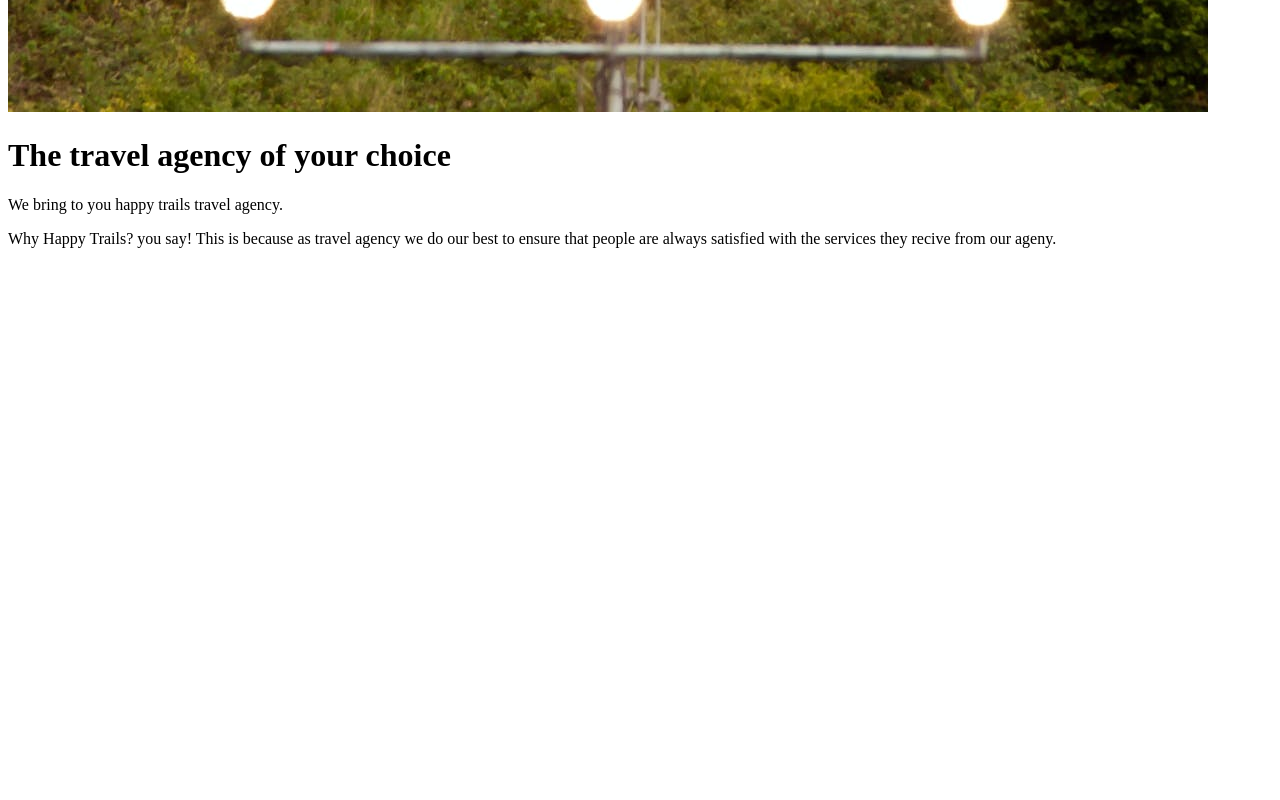
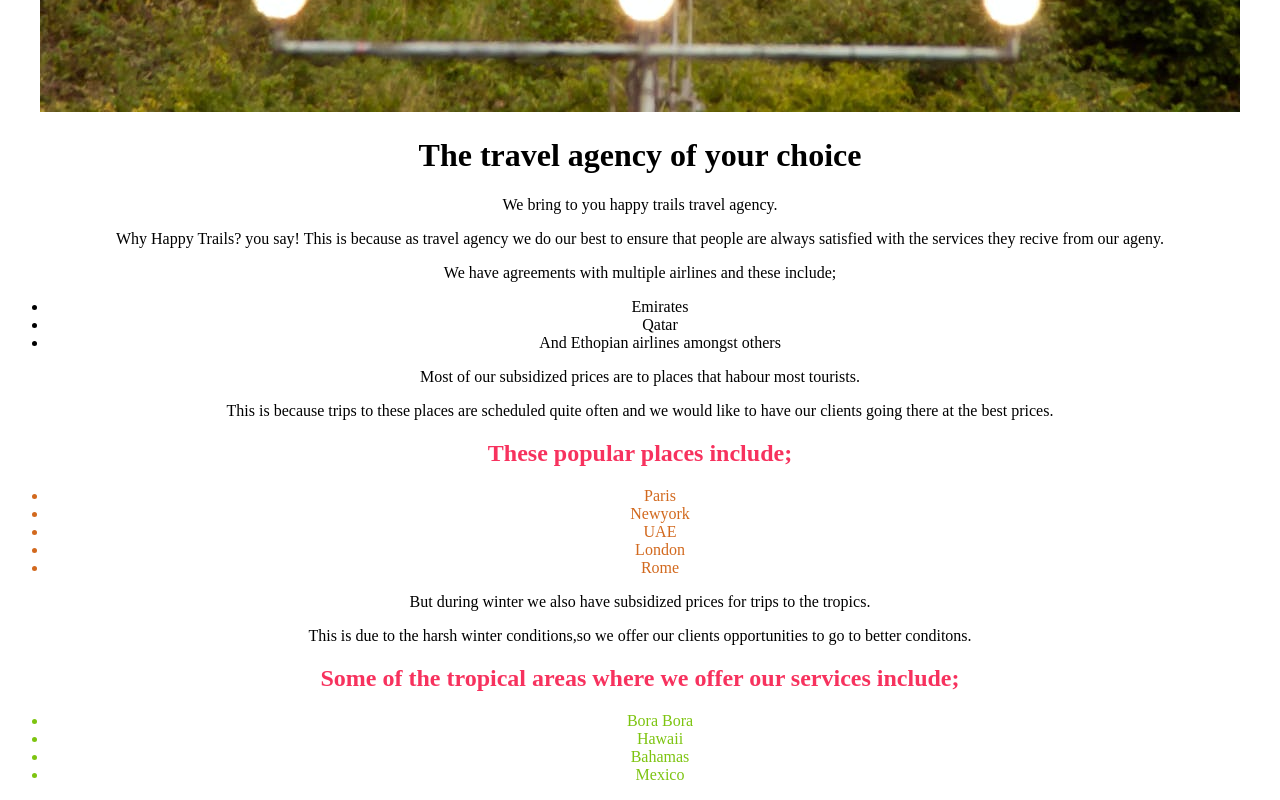
Before and after one commit to Joannsaj/travel, a plain HTML site: page happy-trails-travel.html in a window 1280 px wide. Shown: the part 1096-1896 px from the top of the page. Before the commit the page ends 1360 px from the top, so only its background shows below. Drawn offline with Linux system fonts and the light colour scheme.

Commit message:
add styles

```diff
--- /dev/null
+++ b/css/styles.css
@@ -0,0 +1,13 @@
+.body {
+    text-align: center;
+}
+h2 {
+    color: #f7325e;
+}
+.tropical {
+    color: #7dc410;
+    font-style: fantasy;
+}
+.popular {
+    color: chocolate;
+}
--- a/happy-trails-travel.html
+++ b/happy-trails-travel.html
@@ -2,11 +2,37 @@
 <html>
   <head>
     <title>Happy Trails Travel Agency</title>
+    <link href="css/styles.css" rel="stylesheet" type="text/css">
   </head>
-  <body>
+  <body class="body">
     <img src="plane.jpg"alt="A photo of a plane">
     <h1>The travel agency of your choice</h1>
     <p>We bring to you happy trails travel agency.</p>
     <P>Why Happy Trails? you say! This is because as travel agency we do our best to ensure that people are always satisfied with the services they recive from our ageny.</P>
+    <p>We have agreements with multiple airlines and these include;</p>
+    <ul>
+      <li>Emirates</li>
+      <li>Qatar</li>
+      <li>And Ethopian airlines amongst others</li>
+    </ul>
+    <p>Most of our subsidized prices are to places that habour most tourists.</p>
+    <p>This is because trips to these places are scheduled quite often and we would like to have our clients going there at the best prices.</p>
+    <h2>These popular places include;</h2>
+    <ul>
+      <li class="popular">Paris</li>
+      <li class="popular">Newyork</li>
+      <li class="popular">UAE</li>
+      <li class="popular">London</li>
+      <li class="popular">Rome</li>
+    </ul>
+    <p>But during winter we also have subsidized prices for trips to the tropics.</p>
+    <p>This is due to the harsh winter conditions,so we offer our clients opportunities to go to better conditons.</p>
+    <h2>Some of the tropical areas where we offer our services include;</h2>
+    <ul>
+      <li class="tropical">Bora Bora</li>
+      <li class="tropical">Hawaii</li>
+      <li class="tropical">Bahamas</li>
+      <li class="tropical">Mexico</li>
+    </ul>
   </body>
 </html>
```
